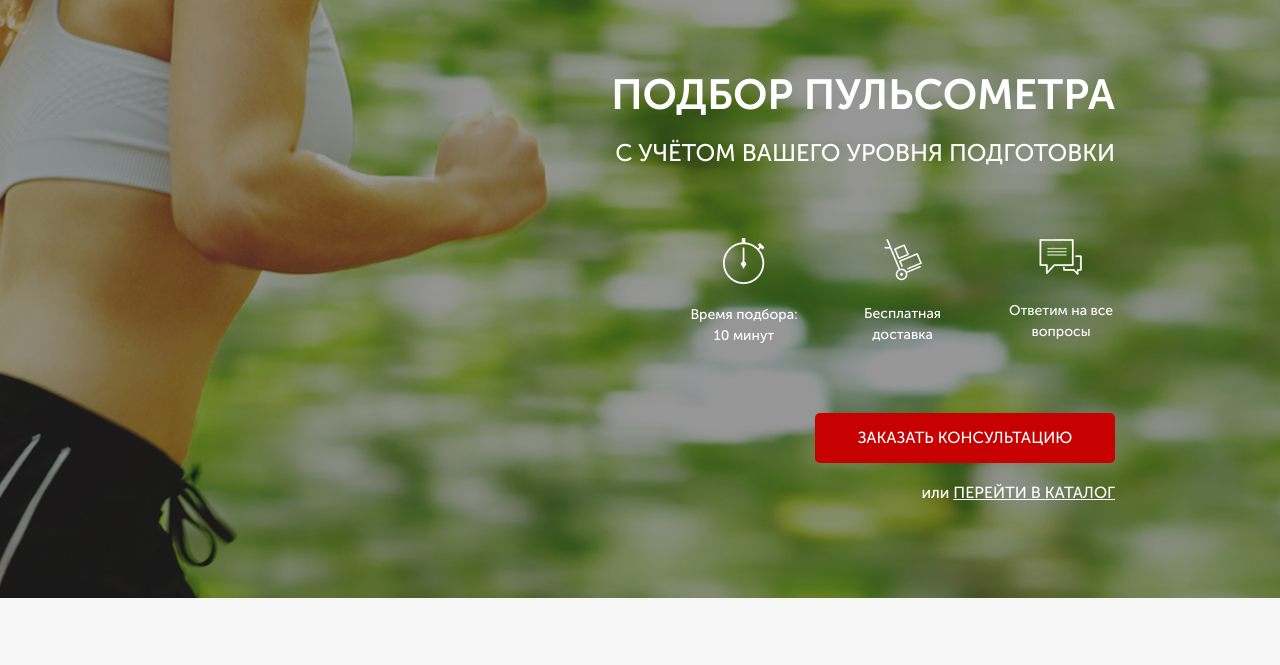
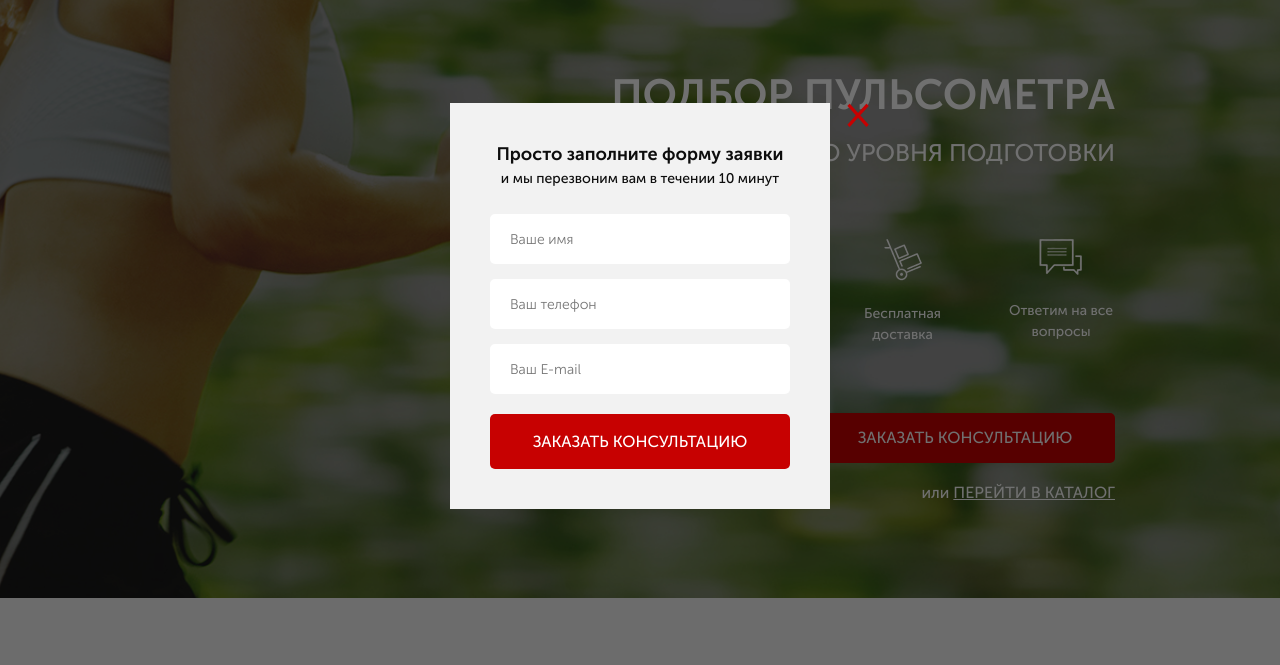
Before and after one commit to FlashInTheNight/Pulse, a website: page src/index.html in a window 1280 px wide. Both pictures are taken after a click on the button "ЗАКАЗАТЬ ЗВОНОК". Shown: the part 94-759 px from the top of the page. Drawn offline with nearby package versions, Linux system fonts and the light colour scheme.

Commit message:
make modal windows

```diff
--- a/src/index.html
+++ b/src/index.html
@@ -24,7 +24,7 @@
                 </div>
                 <div class="header__contacts">
                     <a href="tel:+74999228974" class="header__phone">+7 (499) 922-89-74</a>
-                    <button class="button">заказать звонок</button>
+                    <button data-modal='consultation' class="button">заказать звонок</button>
                 </div>
             </header>
             <div class="promo__wrapper">
@@ -46,7 +46,7 @@
                     </div>
                 </div>
 
-                <button class="button button_main">заказать кОНСУЛЬТАЦИЮ</button>
+                <button data-modal='consultation' class="button button_main">заказать кОНСУЛЬТАЦИЮ</button>
                 <div class="promo__link">
                     или
                     <a href="#">ПЕРЕЙТИ В КАТАЛОГ</a>
@@ -461,6 +461,40 @@
         </div>
     </footer>
 
+    <div class="overlay">
+        <div class="modal" id ='consultation'>
+            <div class="modal__close">&times;</div>
+            <div class="modal__subtitle">Просто заполните форму заявки</div>
+            <div class="modal__descr">и мы перезвоним вам в течении 10 минут</div>
+            <form class="feed-form feed-form_mt25" action="#">
+                <input name="name" required placeholder="Ваше имя" type="text">
+                <input name="phone" required placeholder="Ваш телефон" type="number">
+                <input name="email" required placeholder="Ваш E-mail" type="email">
+
+                <button class="button button_submit">заказать кОНСУЛЬТАЦИЮ</button>
+            </form>
+        </div>
+
+        <div class="modal" id ='order'>
+            <div class="modal__close">&times;</div>
+            <div class="modal__subtitle">Ваш заказ:</div>
+            <div class="modal__descr">Пульсометр Polar FT1</div>
+            <form class="feed-form feed-form_mt25" action="#">
+                <input name="name" required placeholder="Ваше имя" type="text">
+                <input name="phone" required placeholder="Ваш телефон" type="number">
+                <input name="email" required placeholder="Ваш E-mail" type="email">
+
+                <button class="button button_submit">купить</button>
+            </form>
+        </div>
+
+        <div class="modal modal_mini" id ='thanks'>
+            <div class="modal__close">&times;</div>
+            <div class="modal__subtitle">Спасибо за вашу заявку!</div>
+            <div class="modal__descr">Наш менеджер свяжется с вами  в ближайшее время!</div>
+        </div>
+    </div>
+
     <script src="https://ajax.googleapis.com/ajax/libs/jquery/1.12.4/jquery.min.js"></script>
     <!-- <script type="text/javascript" src="//code.jquery.com/jquery-1.11.0.min.js"></script>
     <script type="text/javascript" src="//code.jquery.com/jquery-migrate-1.2.1.min.js"></script>
--- a/src/js/script.js
+++ b/src/js/script.js
@@ -60,20 +60,20 @@ document.querySelector('.next').addEventListener('click', function () {
     toggleSlide('.catalog-item__back');
 
 
-        /* $('.catalog-item__link').each(function(i) {
-            $(this).on('click', function(e) {
-                e.preventDefault();
-                $('.catalog-item__content').eq(i).toggleClass('catalog-item__content_active');
-                $('.catalog-item__list').eq(i).toggleClass('catalog-item__list_active');
-            })
+        //Modal
+
+        $('[data-modal=consultation]').on('click', function() {
+            $('.overlay, #consultation').fadeIn('slow');
+        });
+        $('.modal__close').on('click', function() {
+            $('.overlay, #consultation, #thanks, #order').fadeOut('slow');
         });
 
-        $('.catalog-item__back').each(function(i) {
-            $(this).on('click', function(e) {
-                e.preventDefault();
-                $('.catalog-item__content').eq(i).toggleClass('catalog-item__content_active');
-                $('.catalog-item__list').eq(i).toggleClass('catalog-item__list_active');
-            })
-        }); */
 
+        $('.button_mini').each(function(i) {
+            $(this).on('click', function() {
+                $('#order .modal__descr').text($('.catalog-item__subtitle').eq(i).text());
+                $('.overlay, #order').fadeIn('slow');
+            });
+        });
 })(jQuery);
--- a/src/sass/blocks/_forms.scss
+++ b/src/sass/blocks/_forms.scss
@@ -17,4 +17,7 @@
             margin-bottom: 20px;
         }
     }
+    &_mt25 {
+        margin-top: 25px;
+    }
 }
--- /dev/null
+++ b/src/sass/blocks/_modal.scss
@@ -0,0 +1,47 @@
+.overlay {
+    display: none;
+    position: fixed;
+    width: 100%;
+    height: 100%;
+    top: 0;
+    background-color:rgba(0,0,0, .56);
+}
+
+.modal {
+    position: absolute;
+    top: 50%;
+    left: 50%;
+    transform: translate(-50%, -50%);
+    width: 380px;
+    min-height: 400px;
+    background-color: #f2f2f2;
+    padding: 38px 40px 40px 40px;
+    &__close {
+        position: absolute;
+        top: 0;
+        right: -40px;
+        font-size: 41px;
+        line-height: 21px;
+        color: $main-color;
+        cursor: pointer;
+    }
+    &__subtitle {
+        color: #0d0d0d;
+        font-size: 18px;
+        font-weight: 700;
+        text-align: center;
+    }
+    &__descr {
+        color: #0d0d0d;
+        font-size: 14px;
+        font-weight: 500;
+        text-align: center;
+    }
+    &_mini {
+        min-height: 140px;
+    }
+}
+
+#consultation, #order, #thanks {
+    display: none;
+}
--- a/src/sass/style.scss
+++ b/src/sass/style.scss
@@ -19,3 +19,4 @@
 @import 'blocks/catalog';
 @import 'blocks/feed';
 @import 'blocks/footer';
+@import 'blocks/modal';
```
Also changed, not shown: src/css/style.min.css.
